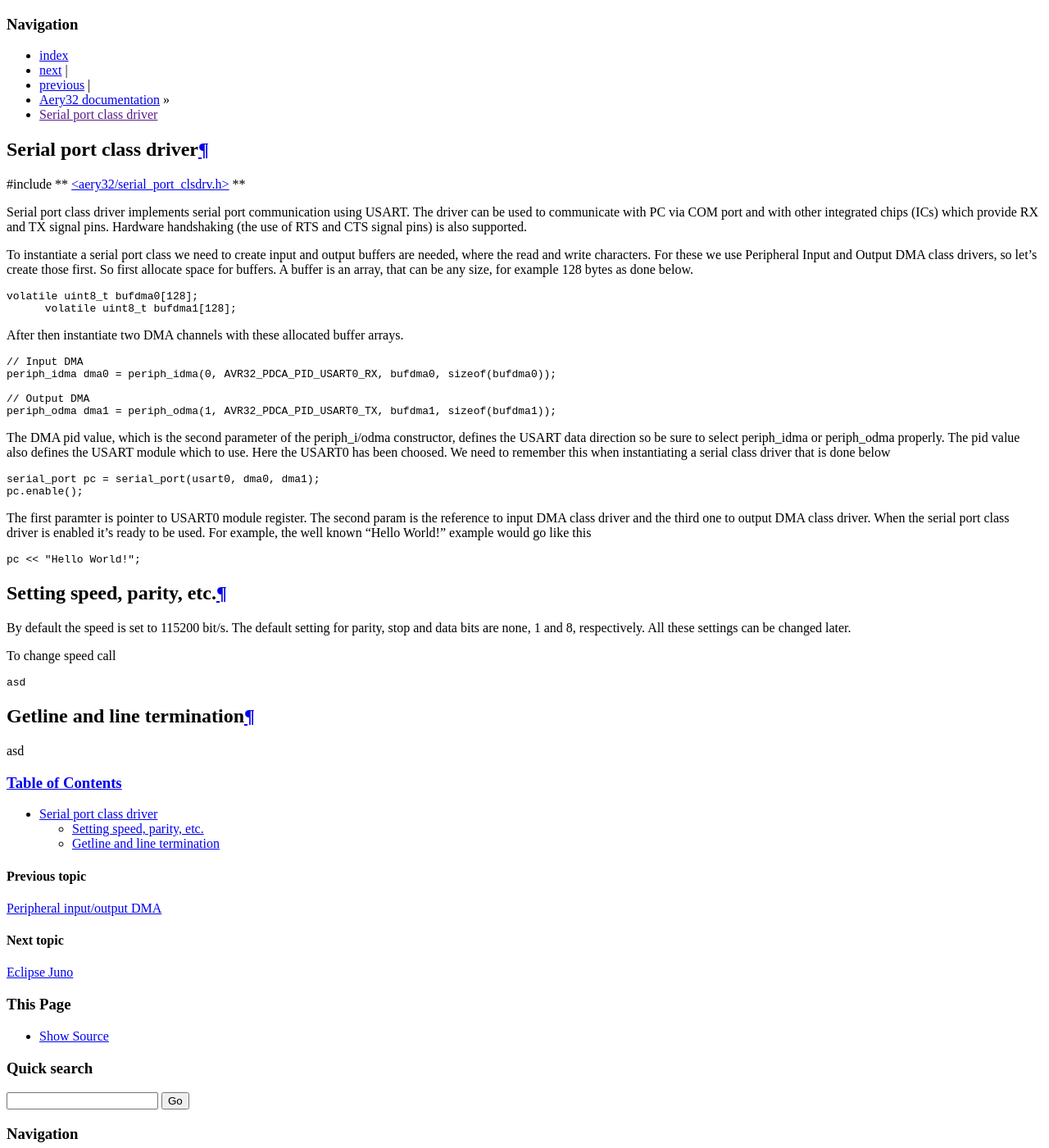
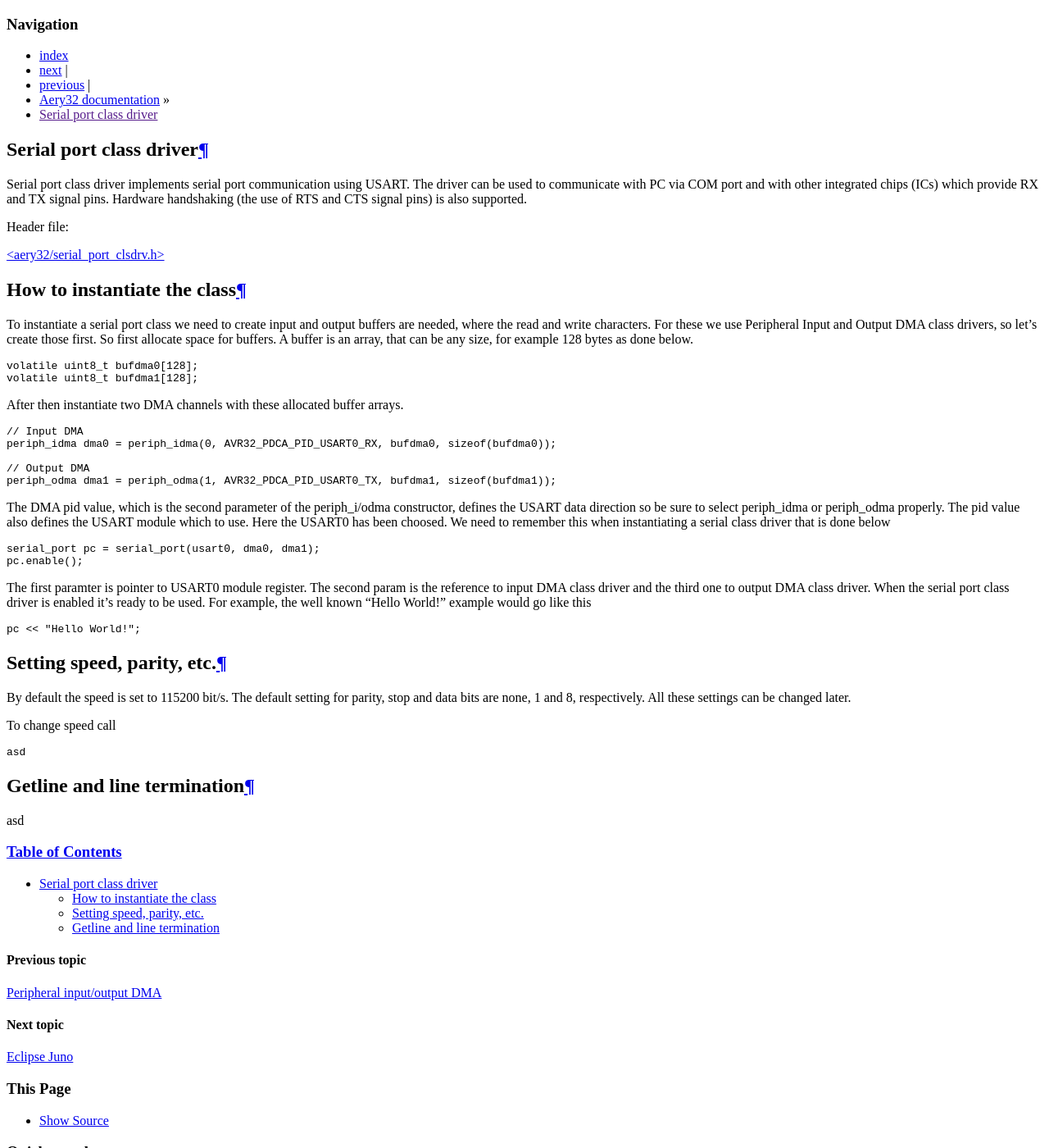
Before and after one commit to aery32/aery32-refguide, a Sphinx documentation site: the page built from source/clsdrv/serial_port.rst, in a window 1280 px wide and 1400 px high. Shown: the whole window at 82% size. Built offline with Sphinx 7.4.7, drawn with Linux system fonts in a browser that asks for light colours.

Commit message:
Update serial_port.rst

```diff
--- a/source/clsdrv/serial_port.rst
+++ b/source/clsdrv/serial_port.rst
@@ -1,12 +1,17 @@
 Serial port class driver
 ========================
-
-#include ** `<aery32/serial_port_clsdrv.h> <https://github.com/aery32/aery32/blob/master/aery32/aery32/serial_port_clsdrv.h>`_ **
 
 Serial port class driver implements serial port communication using USART.
 The driver can be used to communicate with PC via COM port and with other
 integrated chips (ICs) which provide RX and TX signal pins. Hardware
 handshaking (the use of RTS and CTS signal pins) is also supported.
+
+Header file:
+
+`<aery32/serial_port_clsdrv.h> <https://github.com/aery32/aery32/blob/master/aery32/aery32/serial_port_clsdrv.h>`_
+
+How to instantiate the class
+----------------------------
 
 To instantiate a serial port class we need to create input and output
 buffers are needed, where the read and write characters. For these we
@@ -16,7 +21,7 @@ can be any size, for example 128 bytes as done below.
 
 .. code-block:: c++
 
-  volatile uint8_t bufdma0[128];
+	volatile uint8_t bufdma0[128];
 	volatile uint8_t bufdma1[128];
 
 After then instantiate two DMA channels with these allocated buffer arrays.
```
